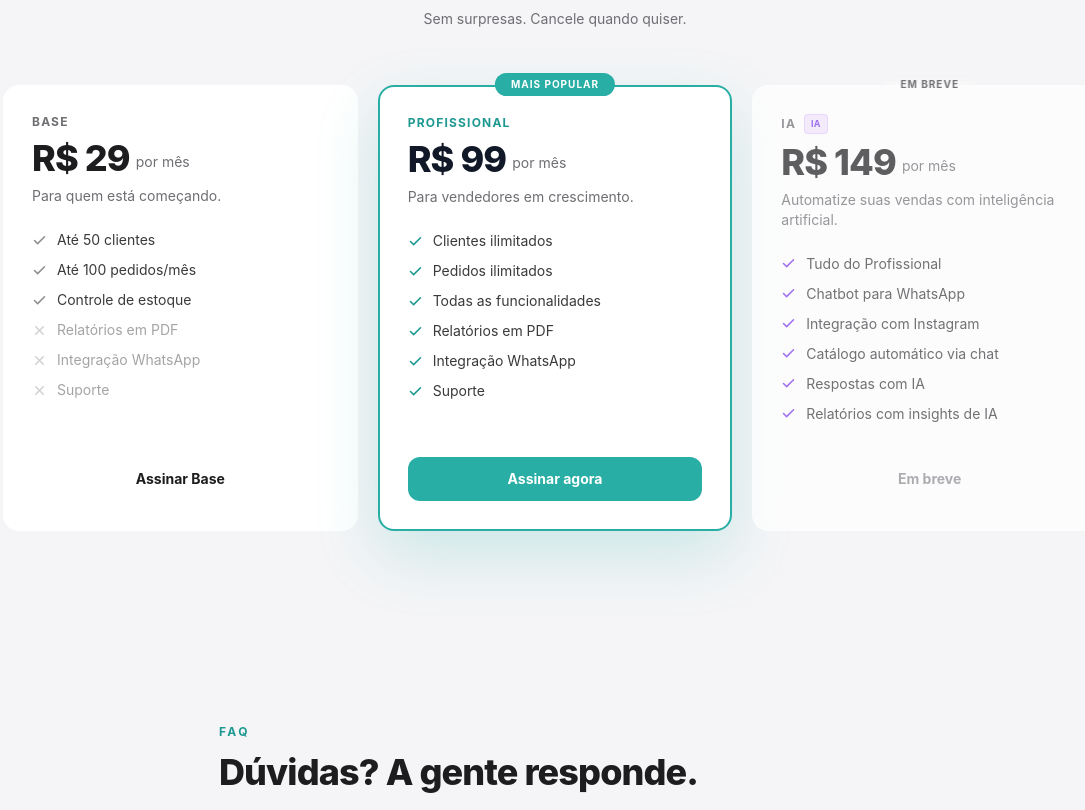
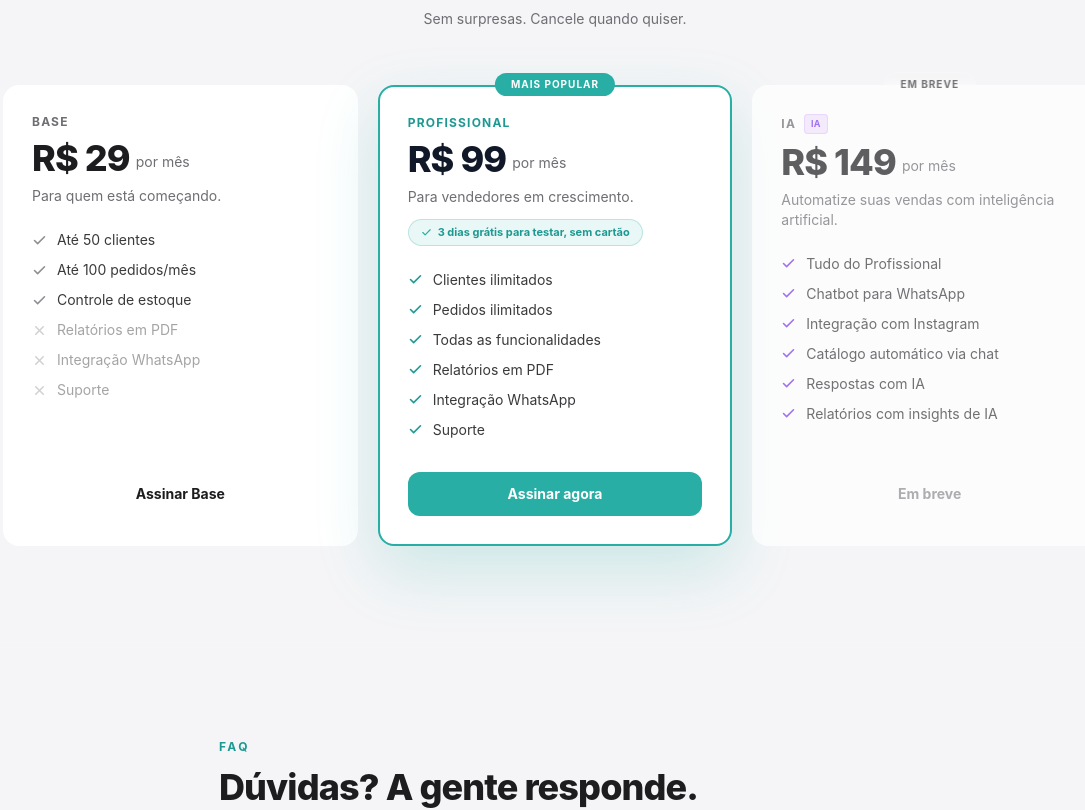
Before and after one commit to henriquesevero/rinoseller-frontend, a React (Vite) app: page / in a window 1280 px wide. Shown: the part 2137-2947 px from the top of the page, without its empty margins (85-1170 px from the left). Built offline with nearby package versions, Linux system fonts and the light colour scheme.

Commit message:
feat: add trial note to subscription plans and update FAQ for free trial information

```diff
--- a/src/pages/LandingPage.tsx
+++ b/src/pages/LandingPage.tsx
@@ -125,6 +125,7 @@ const PLANS = [
     period: 'por mês',
     desc: 'Para vendedores em crescimento.',
     highlight: true,
+    trialNote: '3 dias grátis para testar, sem cartão',
     items: [
       { label: 'Clientes ilimitados',      enabled: true },
       { label: 'Pedidos ilimitados',       enabled: true },
@@ -159,7 +160,7 @@ const PLANS = [
 const FAQS = [
   {
     q: 'Preciso de cartão de crédito para começar?',
-    a: 'Não. O plano Básico é gratuito para sempre, sem necessidade de cartão. Você só informa dados de pagamento ao assinar um plano pago.',
+    a: 'Não. Você pode testar o RinoSeller gratuitamente por 3 dias, sem informar cartão. Os dados de pagamento só são pedidos quando você decide assinar um plano.',
   },
   {
     q: 'Posso mudar de plano depois?',
@@ -508,6 +509,14 @@ export function LandingPage() {
                   </div>
                   {p.period === 'para sempre' && <span className={`text-xs ${p.highlight ? 'text-gray-400' : 'text-gray-500'}`}>{p.period}</span>}
                   <p className="text-sm mt-2 text-gray-500">{p.desc}</p>
+                  {p.trialNote && (
+                    <div className="inline-flex items-center gap-1.5 mt-3 bg-[#28AEA4]/10 border border-[#28AEA4]/25 rounded-full px-3 py-1">
+                      <svg width="11" height="11" viewBox="0 0 24 24" fill="none" stroke="#28AEA4" strokeWidth="2.5" strokeLinecap="round" strokeLinejoin="round">
+                        <polyline points="20 6 9 17 4 12" />
+                      </svg>
+                      <span className="text-[11px] font-bold text-[#28AEA4]">{p.trialNote}</span>
+                    </div>
+                  )}
                 </div>
 
                 <ul className="space-y-2.5 mb-8 flex-1">
```
